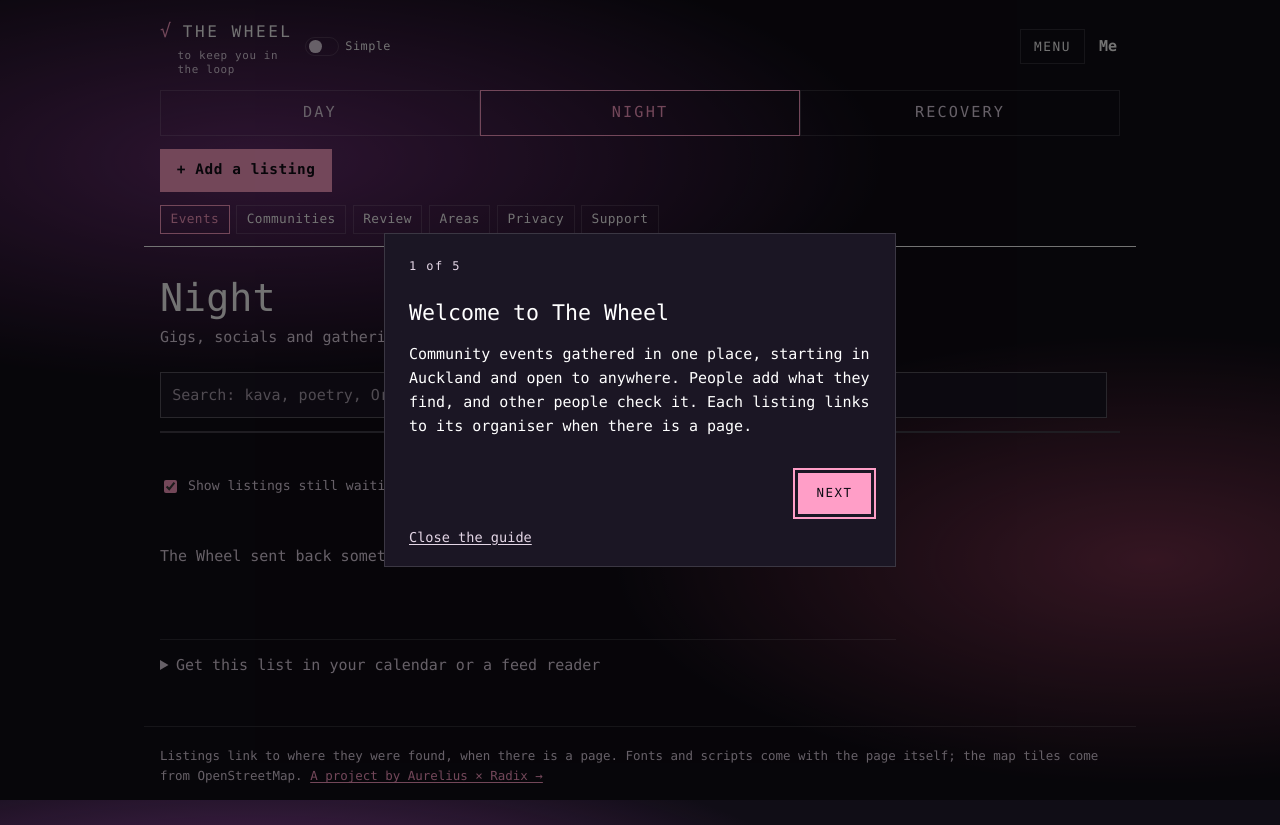
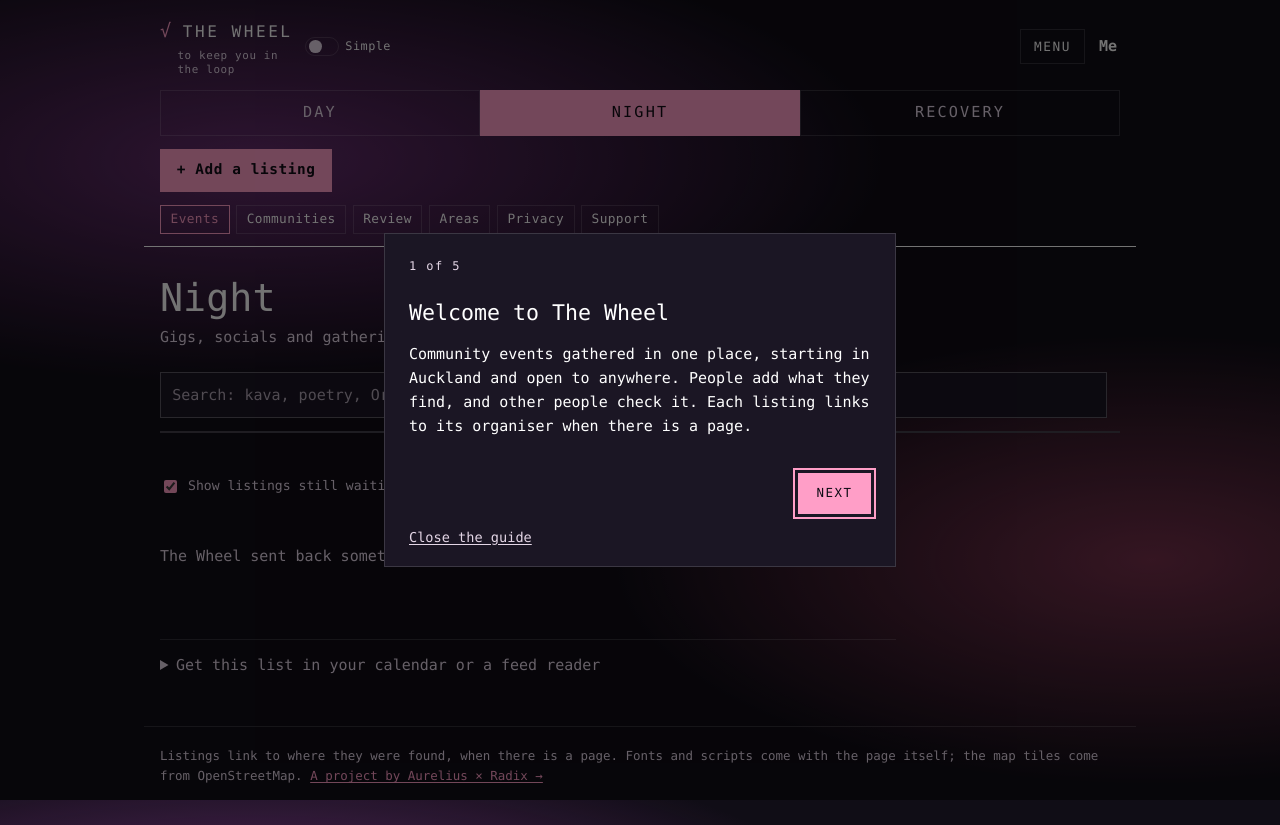
Before and after one commit to Aureliusxradix/TheWheel, a plain HTML site: page hub/static/index.html in a window 1280 px wide. Drawn offline with Linux system fonts and the light colour scheme; no server answers.

Commit message:
The Wheel, 2026-10-23

```diff
--- a/hub/static/style.css
+++ b/hub/static/style.css
@@ -570,7 +570,6 @@
   .ui-word { display: none; }
   .top nav.modes a { letter-spacing: .05em; font-size: .82rem; }
 }
-@media (max-width: 640px) { html[data-ui="full"] .top .brand { display: inline-flex; align-items: center; min-height: calc(1.6em + 1rem + 2px); } }
 
 /* one header in both views (his ask 2026-10-23): name and switch, Menu and Me on the first row; the mode tabs; Add a listing;
    Full adds a row of direct links. The Menu holds everything else, Aa included, in both views. */
@@ -669,3 +668,5 @@
 [data-look="recovery"] .top .menu-panel .menu-h { color: #FFFFFF; border-color: rgba(255,255,255,.7); }
 .top .menu-panel .menu-group a { padding-left: .6rem; font-size: .98rem; }
 .top .menu-panel .menu-group { gap: 0; }
+/* the chosen mode fills the same way in both views and at every width (2026-10-23) */
+html[data-look="night"] .top nav.modes a.on { background: var(--accent); color: var(--ground); border-color: var(--accent); }
```
